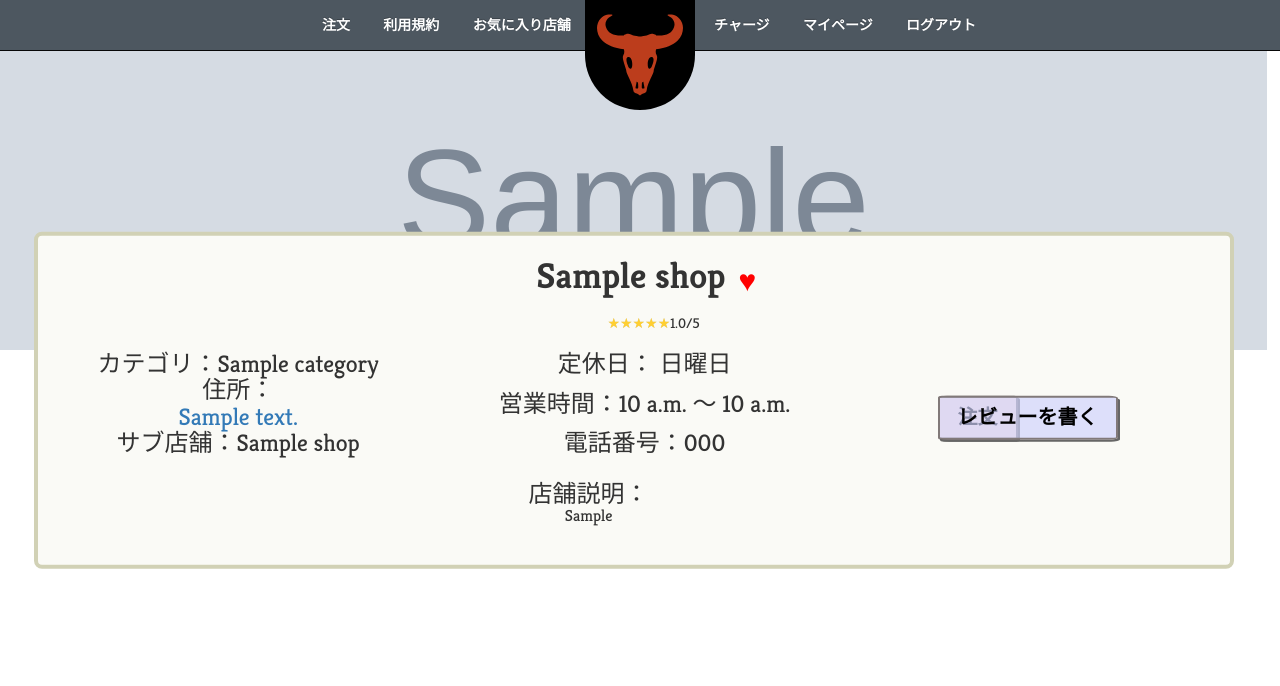
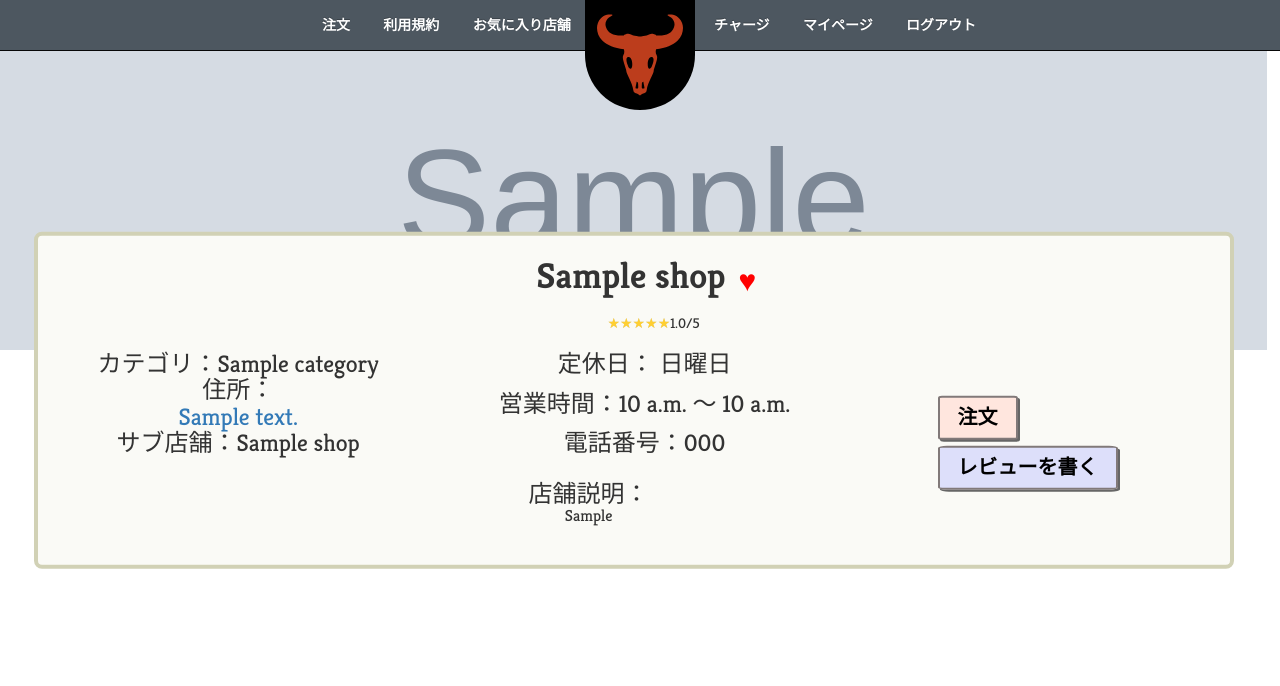
Before and after one commit to kami2438/venv_syokutomo, a Django app: page /user/list/product/1/ in a window 1280 px wide. Shown: the top 686 px of the page. Run offline with Django 3.2, Linux system fonts and the light colour scheme; a user stored in the database is signed in; tables that the repository leaves empty hold one stand-in row (values such as "Sample post"); grey boxes marked "Sample" are stand-in pictures; data that the repository does not hold is empty; some libraries are stand-ins or nearby versions.

Commit message:
ボタン位置

```diff
--- a/syokutomo/static/css/user_product.css
+++ b/syokutomo/static/css/user_product.css
@@ -240,7 +240,6 @@ a {
   display: block;
 }
 
-
 .Contents .user-reviewbutton {
   position: absolute;
   top: 150px;
@@ -248,7 +247,7 @@ a {
 }
 
 .user-reviewbutton {
-  margin-top: 10px;
+  margin-top: 60px;
 
   display: inline-block;
   border-radius: 5%; /* 角丸       */
```
